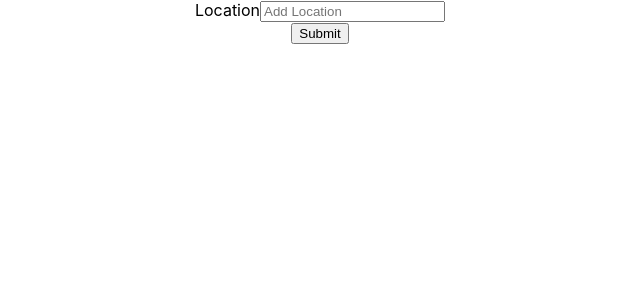
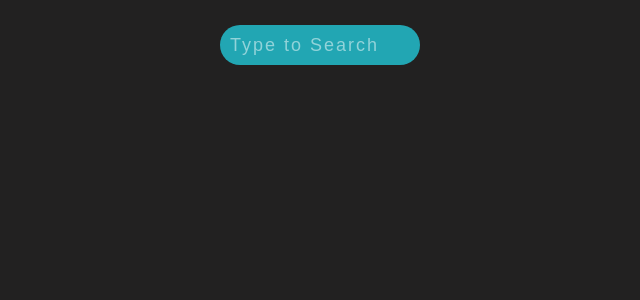
Before and after one commit to megmatic/react-weather-app, a React (Create React App) app: page / in a window 1280 px wide. Shown: the top 300 px of the page, without its empty margins (320-960 px from the left). Built offline with nearby package versions, Linux system fonts and the light colour scheme.

Commit message:
style form

```diff
--- a/package.json
+++ b/package.json
@@ -10,6 +10,7 @@
     "react": "^17.0.2",
     "react-dom": "^17.0.2",
     "react-scripts": "5.0.0",
+    "sass": "^1.49.7",
     "web-vitals": "^2.1.4"
   },
   "scripts": {
--- a/src/App.css
+++ b/src/App.css
@@ -2,37 +2,59 @@
   text-align: center;
 }
 
-.App-logo {
-  height: 40vmin;
-  pointer-events: none;
+.search-box{
+  display: inline-block;
+  width: 250px;
+  height: 20px;
+  position: relative;
 }
-
-@media (prefers-reduced-motion: no-preference) {
-  .App-logo {
-    animation: App-logo-spin infinite 20s linear;
-  }
+.input-search{
+  margin-top: 25px;
+  height: 20px;
+  width: 150px;
+  border-style: none;
+  padding: 10px;
+  font-size: 18px;
+  letter-spacing: 2px;
+  outline: none;
+  border-radius: 25px;
+  transition: all .5s ease-in-out;
+  background-color: #22a6b3;
+  padding-right: 40px;
+  color:#fff;
 }
-
-.App-header {
-  background-color: #282c34;
-  min-height: 100vh;
-  display: flex;
-  flex-direction: column;
-  align-items: center;
-  justify-content: center;
-  font-size: calc(10px + 2vmin);
-  color: white;
+.input-search::placeholder{
+  color:rgba(255,255,255,.5);
+  font-size: 18px;
+  letter-spacing: 2px;
+  font-weight: 100;
 }
-
-.App-link {
-  color: #61dafb;
+.btn-search{
+  width: 50px;
+  height: 50px;
+  border-style: none;
+  font-size: 20px;
+  font-weight: bold;
+  outline: none;
+  cursor: pointer;
+  border-radius: 50%;
+  position: absolute;
+  right: 0px;
+  color:#ffffff ;
+  background-color:transparent;
+  pointer-events: painted;
 }
-
-@keyframes App-logo-spin {
-  from {
-    transform: rotate(0deg);
-  }
-  to {
-    transform: rotate(360deg);
-  }
+.btn-search:focus ~ .input-search{
+  width: 300px;
+  border-radius: 0px;
+  background-color: transparent;
+  border-bottom:1px solid rgba(255,255,255,.5);
+  transition: all 500ms cubic-bezier(0, 0.110, 0.35, 2);
 }
+.input-search:focus{
+  width: 200px;
+  border-radius: 0px;
+  background-color: transparent;
+  border-bottom:1px solid rgba(255,255,255,.5);
+  transition: all 500ms cubic-bezier(0, 0.110, 0.35, 2);
+}
--- a/src/Components/Form.js
+++ b/src/Components/Form.js
@@ -1,5 +1,6 @@
 import { useState } from "react"
 import axios from "axios"
+
 
 function Form() {
   const [lat, setLat] = useState()
@@ -34,19 +35,29 @@ function Form() {
   }
 
   return (
-    <div>
-      <form className="add-form" onSubmit={handleSubmit}>
-        <div className="form-control">
-          <label>Location</label>
+    <div className="search">
+      {/* <form onSubmit={handleSubmit}>
         <input
+          className="search"
           type="text"
           placeholder="Add Location"
           value={location}
           onChange={(e) => setLocation(e.target.value)}
         />
+      </form> */}
+
+      <div className="search-box">
+        <button className="btn-search"><i className="fas fa-search"></i></button>
+        <form onSubmit={handleSubmit}>
+        <input
+          type="text"
+          className="input-search"
+          placeholder="Type to Search..."
+          onChange={(e) => setLocation(e.target.value)}
+          value={location}
+        />
+        </form>
       </div>
-        <input type="submit" value="Submit" className="btn btn-block" />
-      </form>
     </div>
   )
 }
--- a/src/index.css
+++ b/src/index.css
@@ -5,6 +5,7 @@ body {
     sans-serif;
   -webkit-font-smoothing: antialiased;
   -moz-osx-font-smoothing: grayscale;
+  background-color: rgb(34, 33, 33);
 }
 
 code {
```
Also changed, not shown: 1 other file (tests, documents, lock files or other folders). Lines whose indentation alone changed are shown as unchanged.
